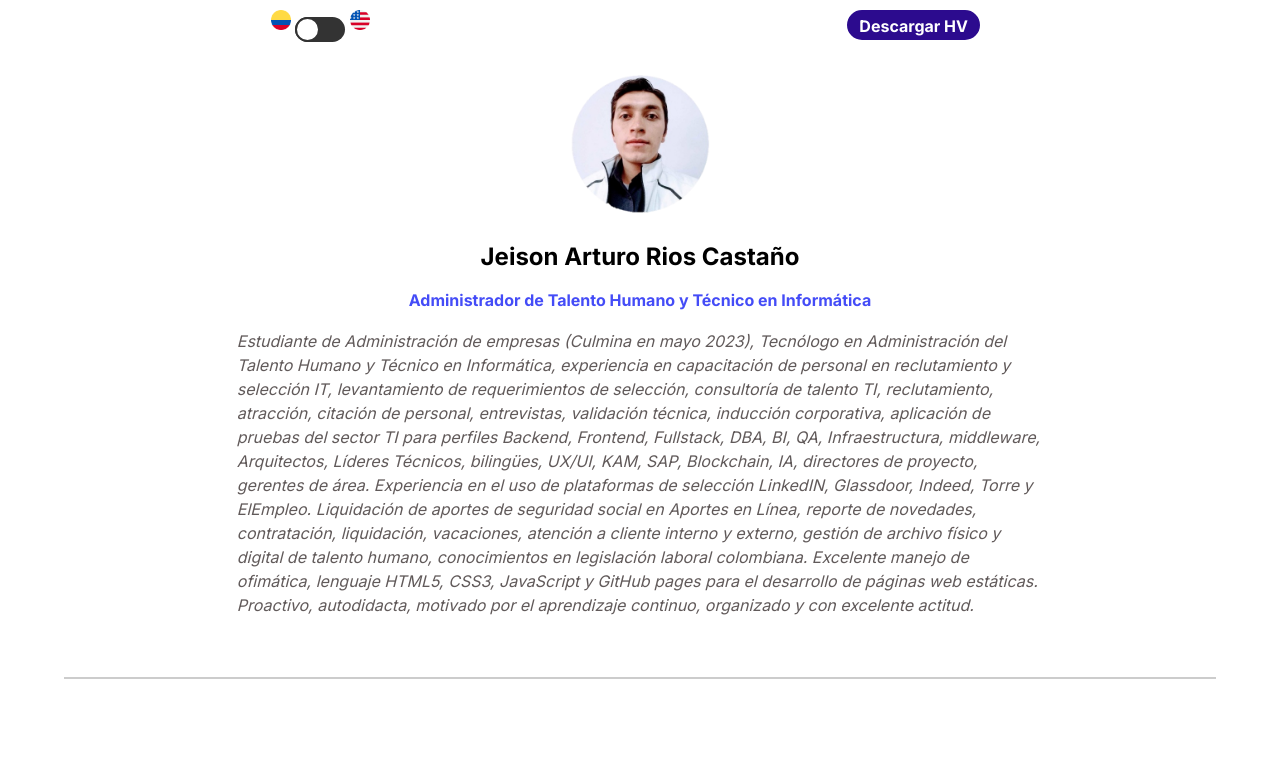
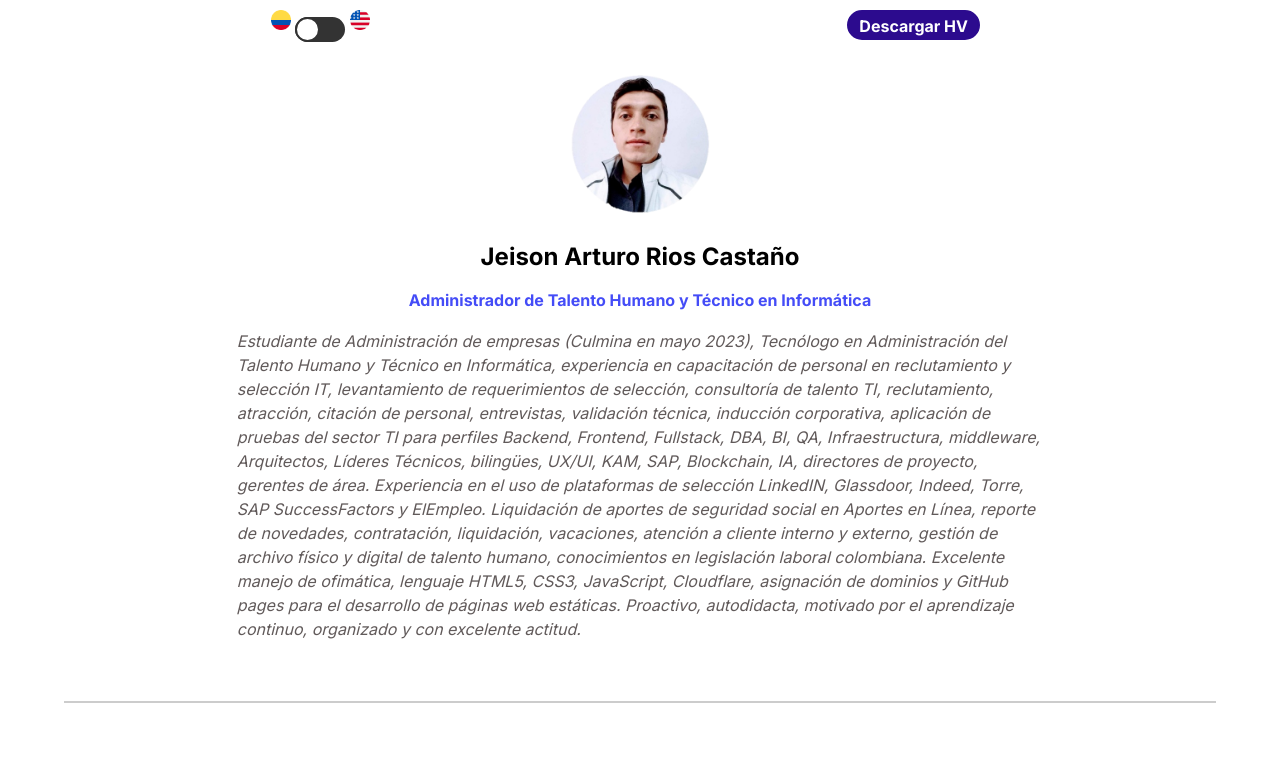
Before and after one commit to jarcvon0663/hv, a plain HTML site: page index.html in a window 1280 px wide. Shown: the top 776 px of the page. Drawn offline with Linux system fonts and the light colour scheme.

Commit message:
Update index.html

```diff
--- a/index.html
+++ b/index.html
@@ -28,7 +28,7 @@
                 <img src="assets/jeison.png" class="instructor__img">
                 <h2 class="instructor__name">Jeison Arturo Rios Castaño</h2>
                 <p class="instructor__tag">Administrador de Talento Humano y Técnico en Informática</p>
-                <p class="instructor__paragraph">Estudiante de Administración de empresas (Culmina en mayo 2023), Tecnólogo en Administración del Talento Humano y Técnico en Informática, experiencia en capacitación de personal en reclutamiento y selección IT, levantamiento de requerimientos de selección, consultoría de talento TI, reclutamiento, atracción, citación de personal, entrevistas, validación técnica, inducción corporativa, aplicación de pruebas del sector TI para perfiles Backend, Frontend, Fullstack, DBA, BI, QA, Infraestructura, middleware, Arquitectos, Líderes Técnicos, bilingües, UX/UI, KAM, SAP, Blockchain, IA, directores de proyecto, gerentes de área. Experiencia en el uso de plataformas de selección LinkedIN, Glassdoor, Indeed, Torre y ElEmpleo. Liquidación de aportes de seguridad social en Aportes en Línea, reporte de novedades, contratación, liquidación, vacaciones, atención a cliente interno y externo, gestión de archivo físico y digital de talento humano, conocimientos en legislación laboral colombiana. Excelente manejo de ofimática, lenguaje HTML5, CSS3, JavaScript y GitHub pages para el desarrollo de páginas web estáticas. Proactivo, autodidacta, motivado por el aprendizaje continuo, organizado y con excelente actitud.</p>
+                <p class="instructor__paragraph">Estudiante de Administración de empresas (Culmina en mayo 2023), Tecnólogo en Administración del Talento Humano y Técnico en Informática, experiencia en capacitación de personal en reclutamiento y selección IT, levantamiento de requerimientos de selección, consultoría de talento TI, reclutamiento, atracción, citación de personal, entrevistas, validación técnica, inducción corporativa, aplicación de pruebas del sector TI para perfiles Backend, Frontend, Fullstack, DBA, BI, QA, Infraestructura, middleware, Arquitectos, Líderes Técnicos, bilingües, UX/UI, KAM, SAP, Blockchain, IA, directores de proyecto, gerentes de área. Experiencia en el uso de plataformas de selección LinkedIN, Glassdoor, Indeed, Torre, SAP SuccessFactors y ElEmpleo. Liquidación de aportes de seguridad social en Aportes en Línea, reporte de novedades, contratación, liquidación, vacaciones, atención a cliente interno y externo, gestión de archivo físico y digital de talento humano, conocimientos en legislación laboral colombiana. Excelente manejo de ofimática, lenguaje HTML5, CSS3, JavaScript, Cloudflare, asignación de dominios y GitHub pages para el desarrollo de páginas web estáticas. Proactivo, autodidacta, motivado por el aprendizaje continuo, organizado y con excelente actitud.</p>
             </div>
 
         </section>
```
